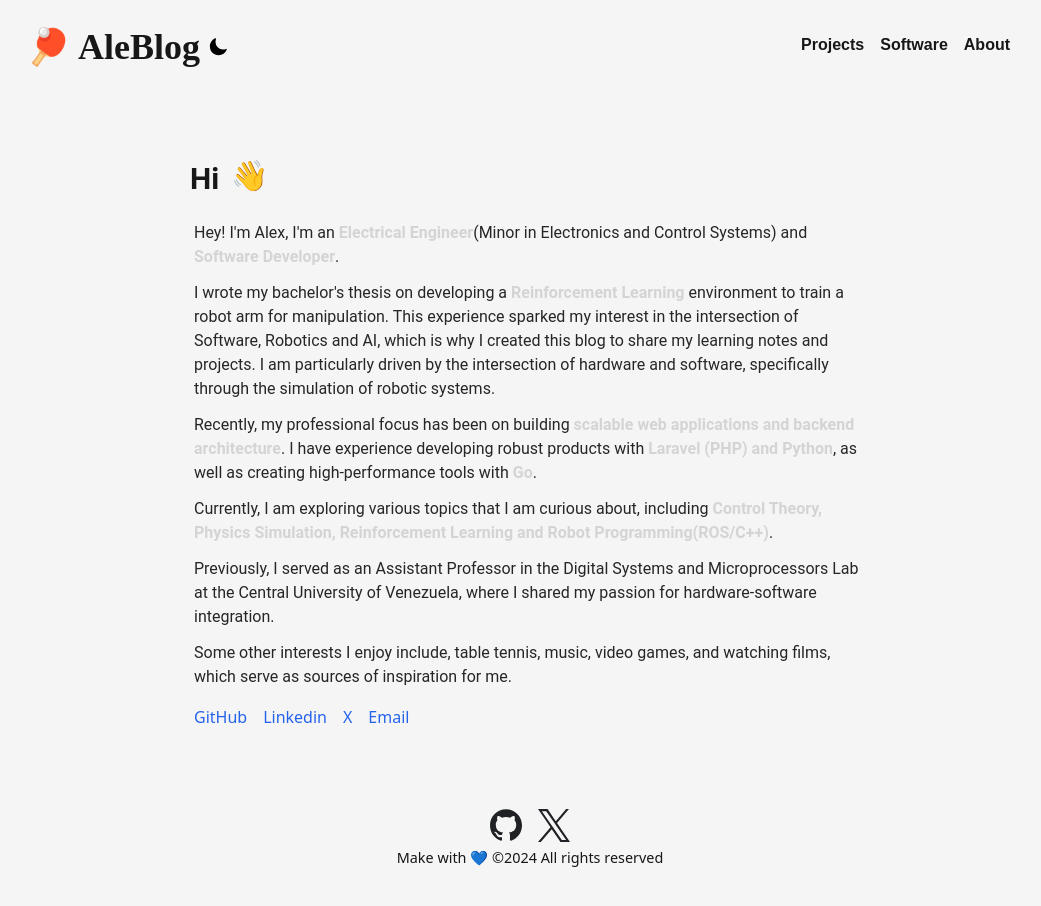
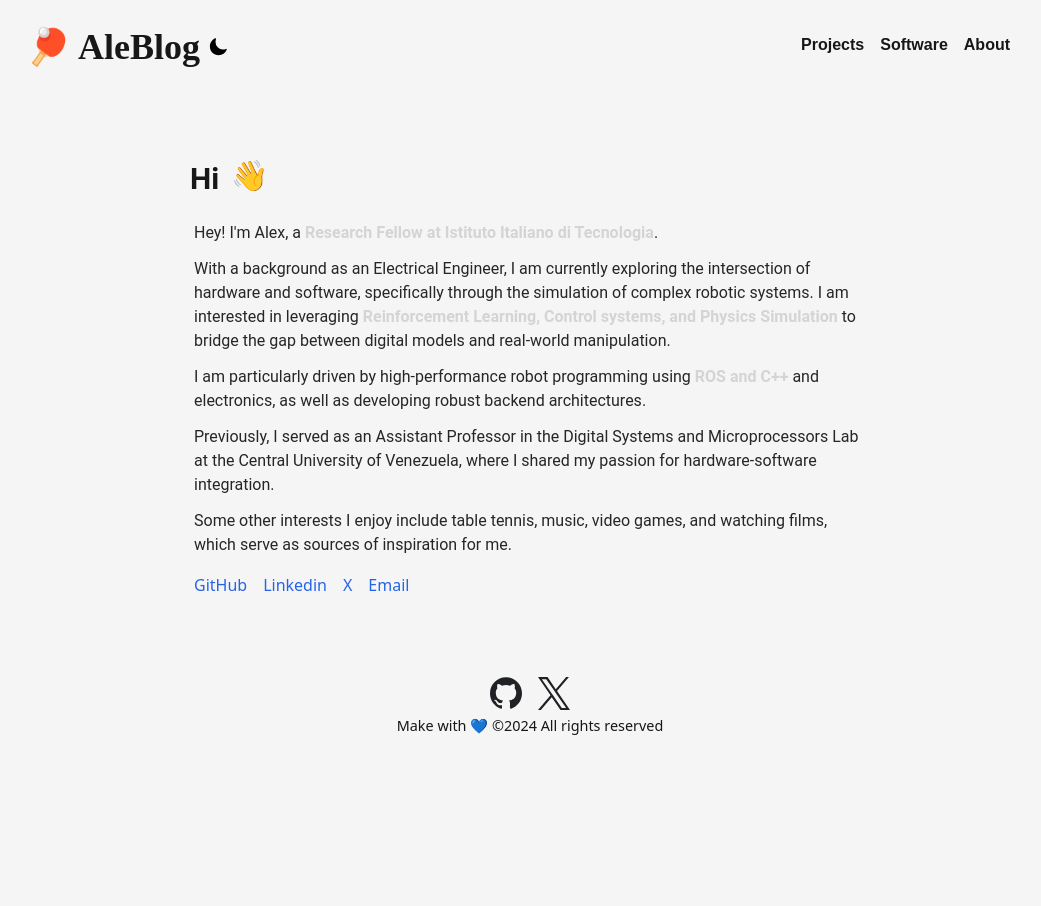
Before and after one commit to alefram/Alefram.github.io, a Next.js app: page /About in a window 1280 px wide. Shown: the top 906 px of the page, without its empty margins (110-1151 px from the left). After the commit the page ends 800 px from the top, so only its background shows below. Built offline with nearby package versions, Linux system fonts and the light colour scheme; a web font is replaced by a local one.

Commit message:
update about and clean code

```diff
--- a/lib/posts.js
+++ b/lib/posts.js
@@ -28,11 +28,9 @@ export function getSortedPostsData({ category } = {}) {
         };
     });
 
-    // Filter by category if one is provided
     if (category) {
         allPostsData = allPostsData.filter(post => post.category === category);
     } else {
-        // If no category, return posts that do not have a category property
         allPostsData = allPostsData.filter(post => !post.category);
     }
 
--- a/pages/About.jsx
+++ b/pages/About.jsx
@@ -52,44 +52,23 @@ const About = () => {
                 </div>
 
                 <div className="max-w-screen-md mx-4">
-                    <p className="mt-3 font-Roboto  text-neutral-800 dark:text-neutral-400">
-                        Hey! I&apos;m Alex, I&apos;m an <strong className="text-neutral-300">Electrical Engineer</strong>
-                        (Minor in Electronics and Control Systems) and <strong className="text-neutral-300">Software Developer</strong>.
-                    </p>
-                    <p className="mt-3 font-Roboto  text-neutral-800 dark:text-neutral-400">
-                        I wrote my bachelor&apos;s thesis on developing a
-                         <strong className="text-neutral-300"> Reinforcement Learning </strong>
-                         environment to train a robot arm for manipulation.
-                         This experience sparked my
-                        interest in the intersection of Software, Robotics
-                        and AI, which is why I created this
-                        blog to share my learning notes and projects. I am
-                        particularly driven by the intersection of hardware and
-                        software, specifically through the simulation of robotic systems.
+                    <p className="mt-3 font-Roboto text-neutral-800 dark:text-neutral-400">
+                        Hey! I&apos;m Alex, a <strong className="text-neutral-300">Research Fellow at Istituto Italiano di Tecnologia</strong>.
                     </p>
                     <p className="mt-3 font-Roboto text-neutral-800 dark:text-neutral-400">
-                        Recently, my professional focus has been on building
-                        <strong className="text-neutral-300"> scalable web applications and backend architecture</strong>.
-                        I have experience developing robust products with
-                        <strong className="text-neutral-300"> Laravel (PHP) and Python</strong>, as well as creating high-performance
-                        tools with <strong className="text-neutral-300">Go</strong>.
+                        With a background as an Electrical Engineer, I am currently exploring the intersection of hardware and software, specifically through the simulation of complex robotic systems. I am interested in leveraging
+                        <strong className="text-neutral-300"> Reinforcement Learning, Control systems, and Physics Simulation </strong>
+                        to bridge the gap between digital models and real-world manipulation.
                     </p>
                     <p className="mt-3 font-Roboto text-neutral-800 dark:text-neutral-400">
-                        Currently, I am exploring various topics that I am curious
-                        about, including <strong className="text-neutral-300">Control Theory,
-                        Physics Simulation, Reinforcement Learning
-                        and Robot Programming(ROS/C++)</strong>.
+                        I am particularly driven by high-performance robot programming using
+                        <strong className="text-neutral-300"> ROS and C++</strong> and electronics, as well as developing robust backend architectures.
                     </p>
                     <p className='mt-3 font-Roboto text-neutral-800 dark:text-neutral-400'>
-                        Previously, I served as an Assistant Professor in the
-                        Digital Systems and Microprocessors Lab at the Central
-                        University of Venezuela, where I shared my passion for
-                        hardware-software integration.
+                        Previously, I served as an Assistant Professor in the Digital Systems and Microprocessors Lab at the Central University of Venezuela, where I shared my passion for hardware-software integration.
                     </p>
                     <p className="mt-3 font-Roboto text-neutral-800 dark:text-neutral-400">
-                        Some other interests I enjoy include, table tennis,
-                        music, video games, and watching films,
-                        which serve as sources of inspiration for me.
+                        Some other interests I enjoy include table tennis, music, video games, and watching films, which serve as sources of inspiration for me.
                     </p>
                 </div>
 
```
